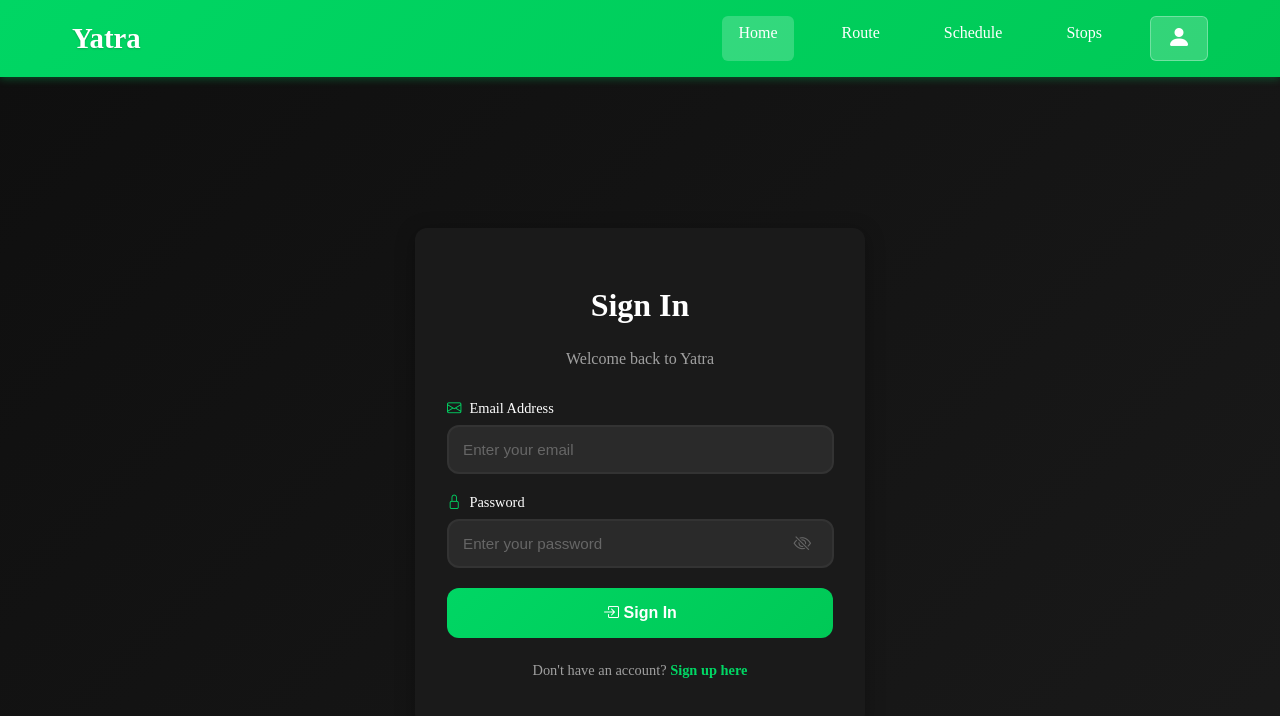
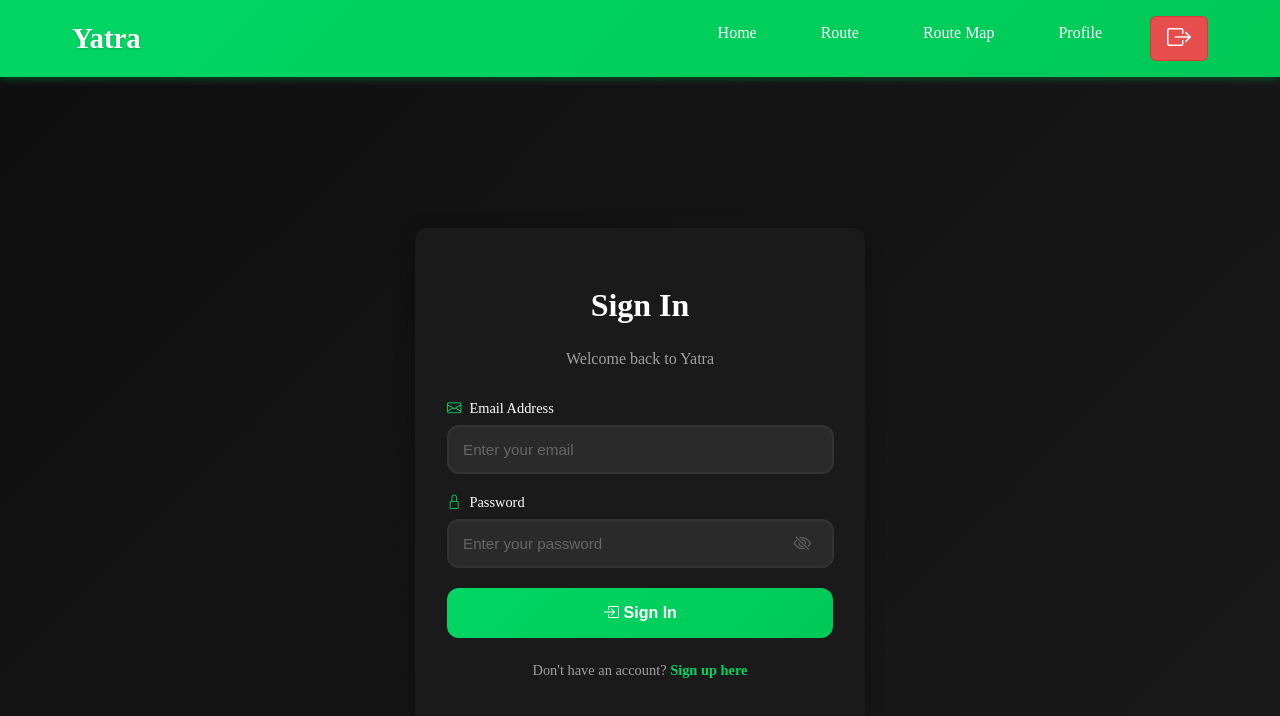
Before and after one commit to Shinigami1593/YATRA_SEM_5-WEB-API-, a Vue app in the folder frontend/yatra_app/: page / in a window 1280 px wide. Shown: the top 716 px of the page. Built offline with nearby package versions, Linux system fonts and the light colour scheme.

Commit message:
updates in admin side header

```diff
--- a/frontend/yatra_app/src/components/NavigationBar.vue
+++ b/frontend/yatra_app/src/components/NavigationBar.vue
@@ -6,11 +6,18 @@
       </div>
       <div class="nav-links">
         <a href="/home" @click="setCurrentPage('home')" :class="{ active: currentPage === 'home' }">Home</a>
-        <a href="/routes" @click="setCurrentPage('route')" :class="{ active: currentPage === 'route' }">Route</a>
-        <a href="/schedule" @click="setCurrentPage('schedule')" :class="{ active: currentPage === 'schedule' }">Schedule</a>
-        <a href="/stops" @click="setCurrentPage('stops')" :class="{ active: currentPage === 'stops' }">Stops</a>
+        <router-link
+            to="/user/all-routes"
+            @click.native="setCurrentPage('routes')"
+            :class="{ active: currentPage === 'routes' }"
+          >
+            Route
+          </router-link>
+
+        <a href="/details-map" @click="setCurrentPage('map')" :class="{ active: currentPage === 'map' }">Route Map</a>
+        <a href="/profile" @click="setCurrentPage('profile')" :class="{ active: currentPage === 'profile' }">Profile</a>
         <a href="#" @click.prevent="logout" class="profile-btn">
-          <i class="bi bi-person-fill"></i>
+          <i class="bi bi-box-arrow-right"></i>
         </a>
       </div>
       <!-- <div class="nav-actions">
@@ -38,7 +45,7 @@ import { useAuthStore } from '@/stores/Auth';
 
 const router = useRouter();
 const authStore = useAuthStore();
-const currentPage = ref('home');
+const currentPage = ref('');
 const isAuthPage = computed(() => ['/', '/register'].includes(router.currentRoute.value.path));
 const isAdminPage = computed(() => router.currentRoute.value.path.startsWith('/admin'));
 
@@ -128,7 +135,7 @@ const logout = () => {
   border-radius: 8px;
   font-weight: 600;
   cursor: pointer;
-  color: white;
+  color: rgb(255, 255, 255);
   transition: all 0.3s ease;
 }
 
@@ -144,9 +151,9 @@ const logout = () => {
 }
 
 .profile-btn {
-  background-color: rgba(255, 255, 255, 0.2);
+  background-color: rgb(230, 78, 78);
   color: white;
-  border: 1px solid rgba(255, 255, 255, 0.3);
+  border: 1px solid rgba(182, 10, 10, 0.322);
   font-size: 1.5rem; /* Adjust size for icon */
 }
 
```
